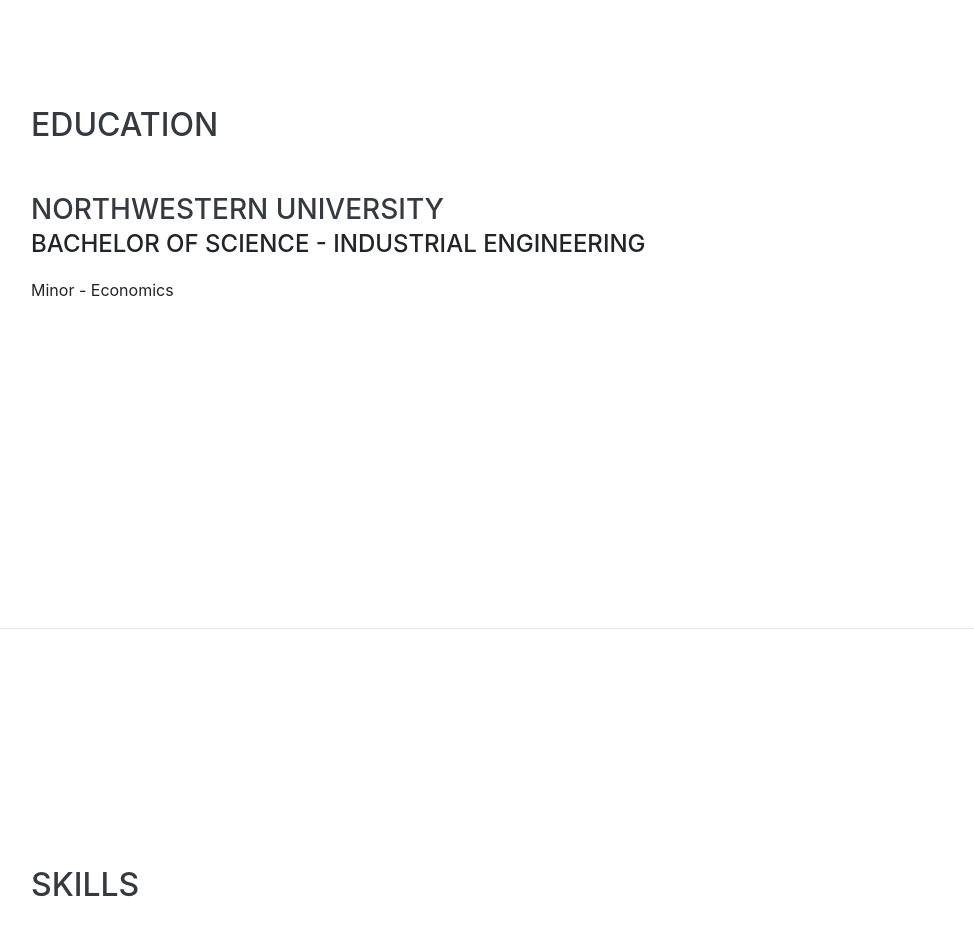
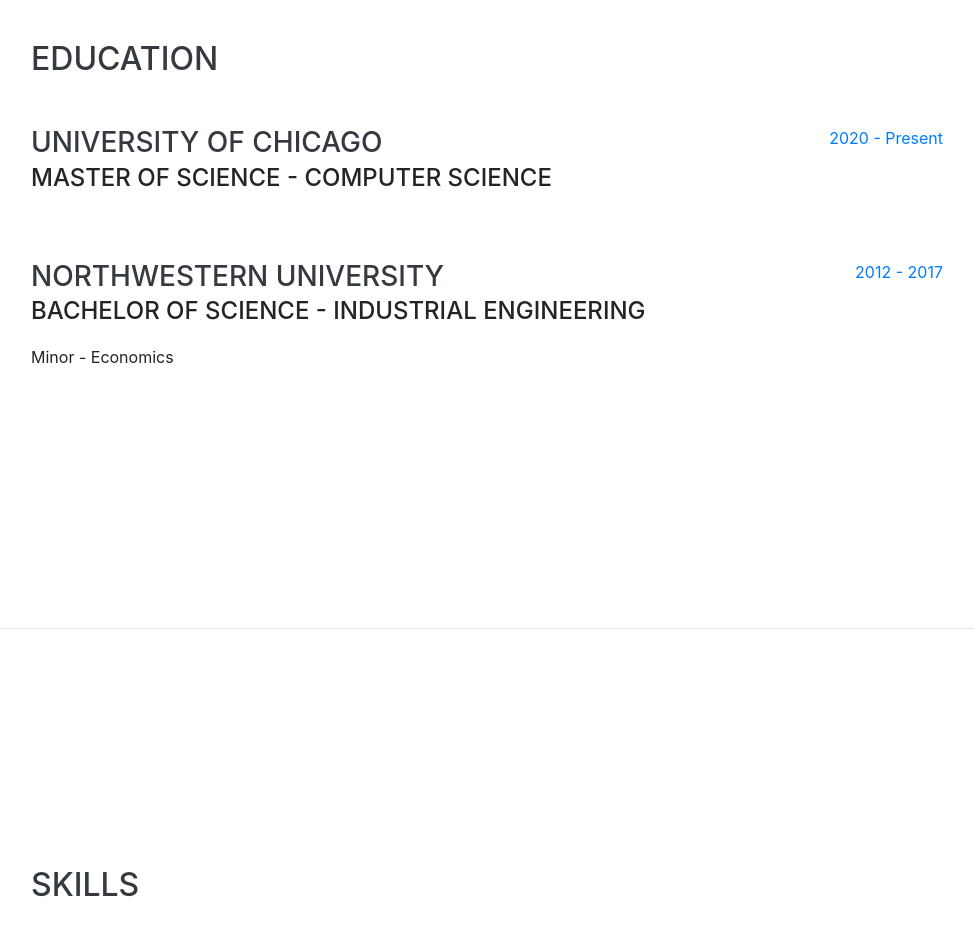
Before and after one commit to adam-lim1/adam-lim1.github.io-original, a website with bundled scripts: page index.html in a window 1280 px wide. Shown: the part 2920-3846 px from the top of the page, without its empty margins (289-1263 px from the left). Built offline with nearby package versions, Linux system fonts and the light colour scheme; a web font is replaced by a local one.

Commit message:
Add UChicago to education

```diff
--- a/index.html
+++ b/index.html
@@ -177,12 +177,22 @@
 
         <div class="resume-item d-flex flex-column flex-md-row justify-content-between mb-5">
           <div class="resume-content">
+            <h3 class="mb-0">University of Chicago</h3>
+            <div class="subheading mb-3">Master of Science - Computer Science</div>
+          </div>
+          <div class="resume-date text-md-right">
+            <span class="text-primary">2020 - Present</span>
+          </div>
+        </div>
+
+        <div class="resume-item d-flex flex-column flex-md-row justify-content-between mb-5">
+          <div class="resume-content">
             <h3 class="mb-0">Northwestern University</h3>
             <div class="subheading mb-3">Bachelor of Science - Industrial Engineering</div>
             <div>Minor - Economics</div>
           </div>
           <div class="resume-date text-md-right">
-            <!-- <span class="text-primary">2017</span> -->
+            <span class="text-primary">2012 - 2017</span>
           </div>
         </div>
       </div>
```
